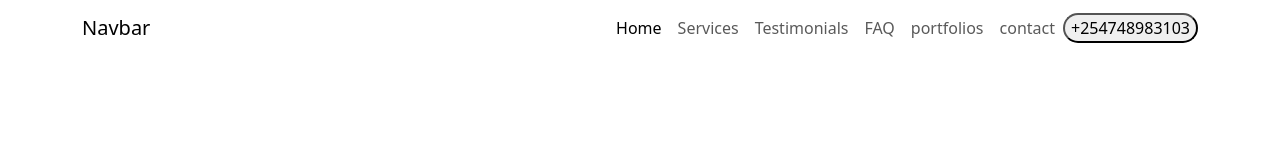
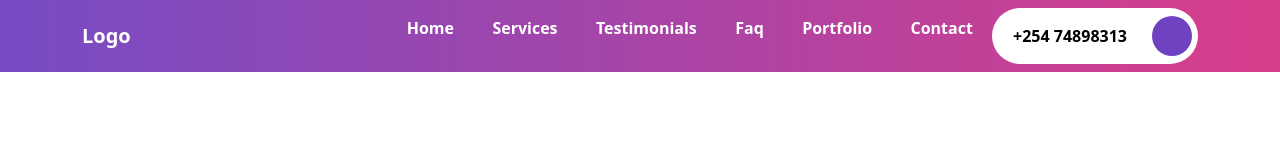
Before and after one commit to BrianKimurgor/bootstrap_projects, a website: page index.html in a window 1280 px wide. Drawn offline with nearby package versions, Linux system fonts and the light colour scheme.

Commit message:
done with the navbar

```diff
--- a/index.html
+++ b/index.html
@@ -1,23 +1,24 @@
-<!DOCTYPE html>
+<!doctype html>
 <html lang="en">
   <head>
-    <meta charset="UTF-8">
-    <meta name="viewport" content="width=device-width, initial-scale=1.0">
-    <title>Learning bootstrap v5 with sass</title>
+    <meta charset="utf-8">
+    <meta name="viewport" content="width=device-width, initial-scale=1">
+    <title>Bootstrap </title>
+    <link href="https://cdn.jsdelivr.net/npm/bootstrap@5.3.2/dist/css/bootstrap.min.css" rel="stylesheet" integrity="sha384-T3c6CoIi6uLrA9TneNEoa7RxnatzjcDSCmG1MXxSR1GAsXEV/Dwwykc2MPK8M2HN" crossorigin="anonymous">
     <link rel="stylesheet" href="assets/css/style.css">
   </head>
   <body>
-<!-- Navbar start -->
-<nav class="navbar navbar-expand-lg menu">
+    <!-- start of the navbar section -->
+    <nav class="navbar navbar-expand-lg navbar-dark menu" >
       <div class="container">
-      <a class="navbar-brand" href="#">Navbar</a>
+        <a class="navbar-brand" href="#"><b>Logo</b></a>
         <button class="navbar-toggler" type="button" data-bs-toggle="collapse" data-bs-target="#navbarNav" aria-controls="navbarNav" aria-expanded="false" aria-label="Toggle navigation">
           <span class="navbar-toggler-icon"></span>
         </button>
         <div class="collapse navbar-collapse justify-content-end" id="navbarNav">
           <ul class="navbar-nav">
             <li class="nav-item">
-            <a class="nav-link active" aria-current="page" href="#">Home</a>
+              <a class="nav-link active" href="#">Home</a>
             </li>
             <li class="nav-item">
               <a class="nav-link" href="#">Services</a>
@@ -26,22 +27,26 @@
               <a class="nav-link" href="#">Testimonials</a>
             </li>
             <li class="nav-item">
-            <a class="nav-link" href="#">FAQ</a>
+              <a class="nav-link" href="#">Faq</a>
             </li>
             <li class="nav-item">
-            <a class="nav-link" href="#">portfolios</a>
+              <a class="nav-link" href="#">Portfolio</a>
             </li>
             <li class="nav-item">
-            <a class="nav-link" href="#">contact</a>
+              <a class="nav-link" href="#">Contact</a>
             </li>
+            <button type="button" class="rounded-pill btn-rounded">+254 74898313
+              <span>
+                <i class="fas fa-phone-alt"></i>
+              </span>
+            </button>
           </ul>
-        <button type="button" class="rounded-pill">+254748983103</button>
         </div>
       </div>
     </nav>
-  <!-- navbar end -->
+    <!-- end of navbar section -->
+    <script src="https://cdn.jsdelivr.net/npm/bootstrap@5.3.2/dist/js/bootstrap.bundle.min.js" integrity="sha384-C6RzsynM9kWDrMNeT87bh95OGNyZPhcTNXj1NW7RuBCsyN/o0jlpcV8Qyq46cDfL" crossorigin="anonymous"></script>
+    <script src="assets/js/bootstrap.bundle.js"></script>
 
-    <script src="https://cdn.jsdelivr.net/npm/@popperjs/core@2.11.8/dist/umd/popper.min.js" integrity="sha384-I7E8VVD/ismYTF4hNIPjVp/Zjvgyol6VFvRkX/vR+Vc4jQkC+hVqc2pM8ODewa9r" crossorigin="anonymous"></script>
-    <script src="https://cdn.jsdelivr.net/npm/bootstrap@5.3.2/dist/js/bootstrap.min.js" integrity="sha384-BBtl+eGJRgqQAUMxJ7pMwbEyER4l1g+O15P+16Ep7Q9Q+zqX6gSbd85u4mG4QzX+" crossorigin="anonymous"></script>
   </body>
 </html>
--- a/scss/components/_buttons.scss
+++ b/scss/components/_buttons.scss
@@ -0,0 +1,36 @@
+@use '../custom' as *;
+@use '../components/mixins' as *;
+
+
+.btn-rounded{
+    position: relative;
+    padding: 0.9375rem 4.375rem 0.9375rem 1.25rem;
+    font-weight: 700;
+    margin: 0;
+    border: 0.1rem solid rgba(white, 0.6);
+    background-color: white;
+
+    span{
+        position: absolute;
+        background-color: $primary;
+        width: 2.5rem;
+        height: 2.5rem;
+        top: 50%;
+        right: 5px;
+        transform: translateY(-50%);
+        border-radius: 50%;
+
+        i{
+            color: white;
+            font-size: 1rem;
+            line-height: 2.5rem;
+        }
+    }
+    &:hover{
+        @include gradient;
+        color: $white;
+        span{
+            background-color: rgba($black, 0.6);
+        }
+    }
+}
--- a/scss/components/_mixins.scss
+++ b/scss/components/_mixins.scss
@@ -0,0 +1,7 @@
+// Gradient mixin
+@use '../custom' as *;
+
+
+@mixin gradient{
+    background: linear-gradient(to right, rgba($primary, 0.95), rgba($secondary, 0.95));
+}
--- a/scss/sections/_navbar.scss
+++ b/scss/sections/_navbar.scss
@@ -1,8 +1,16 @@
 @use '../custom' as *;
+@use '../components/mixins' as *;
+
 .menu{
-    background: linear-gradient(to right, rgba($primary, 0.95), rgba($secondary, 0.95));
+    @include gradient;
 
     li{
         padding: 0 0.7rem;
+
+        a{
+            color: $white !important;
+            text-transform: capitalize;
+            font-weight: 600;
+        }
     }
 }
```
Also changed, not shown: assets/css/fontawesome.css (added), assets/css/style.css, scss/fontawesome.scss (added), 2 other files. Lines whose indentation alone changed are shown as unchanged.
